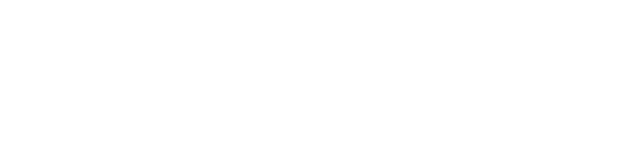
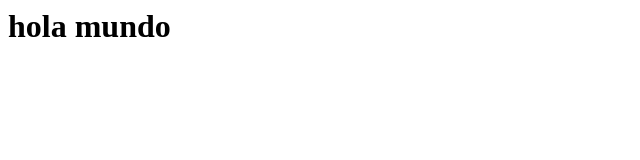
Before and after one commit to Jennyfer1004/Jennyfer1004.github.io, a plain HTML site: page index.html in a window 1280 px wide. Shown: the whole page, without its empty margins (0-640 px from the left). Drawn offline with Linux system fonts and the light colour scheme.

Commit message:
Actualizar index.html

```diff
--- a/index.html
+++ b/index.html
@@ -1 +1,8 @@
-<html></html>
+<html>
+
+<h1>hola mundo</h1>
+
+
+
+
+</html>
```
